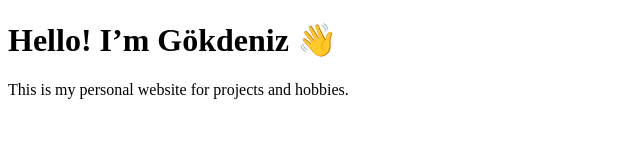
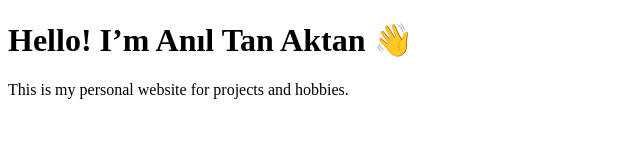
Before and after one commit to aserman01/aserman01.github.io, a plain HTML site: page index.html in a window 1280 px wide. Shown: the whole page, without its empty margins (0-640 px from the left). Drawn offline with Linux system fonts and the light colour scheme.

Commit message:
Update index.html

```diff
--- a/index.html
+++ b/index.html
@@ -2,10 +2,10 @@
 <html>
   <head>
     <meta charset="utf-8" />
-    <title>Gökdeniz Aktan — Personal Website</title>
+    <title>Anıl Tan Aktan — Personal Website</title>
   </head>
   <body>
-    <h1>Hello! I’m Gökdeniz 👋</h1>
+    <h1>Hello! I’m Anıl Tan Aktan 👋</h1>
     <p>This is my personal website for projects and hobbies.</p>
   </body>
 </html>
```
